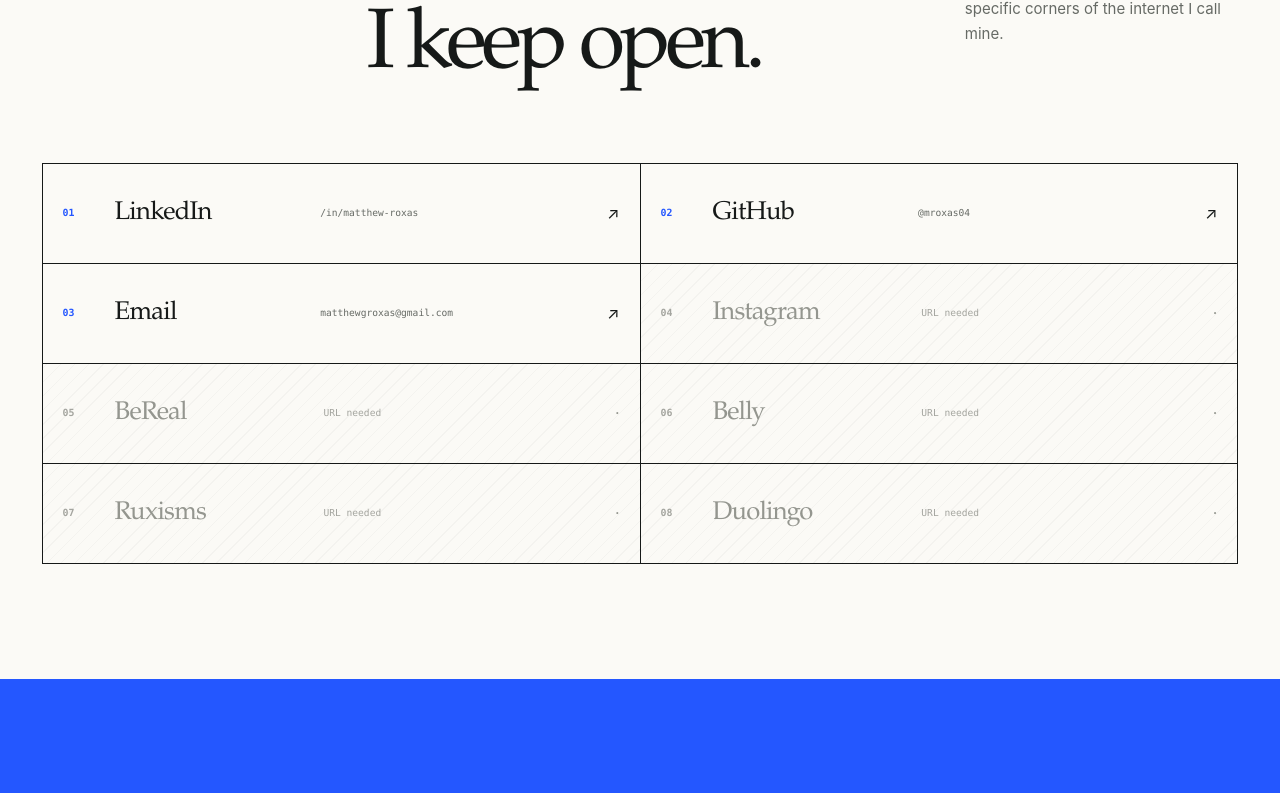
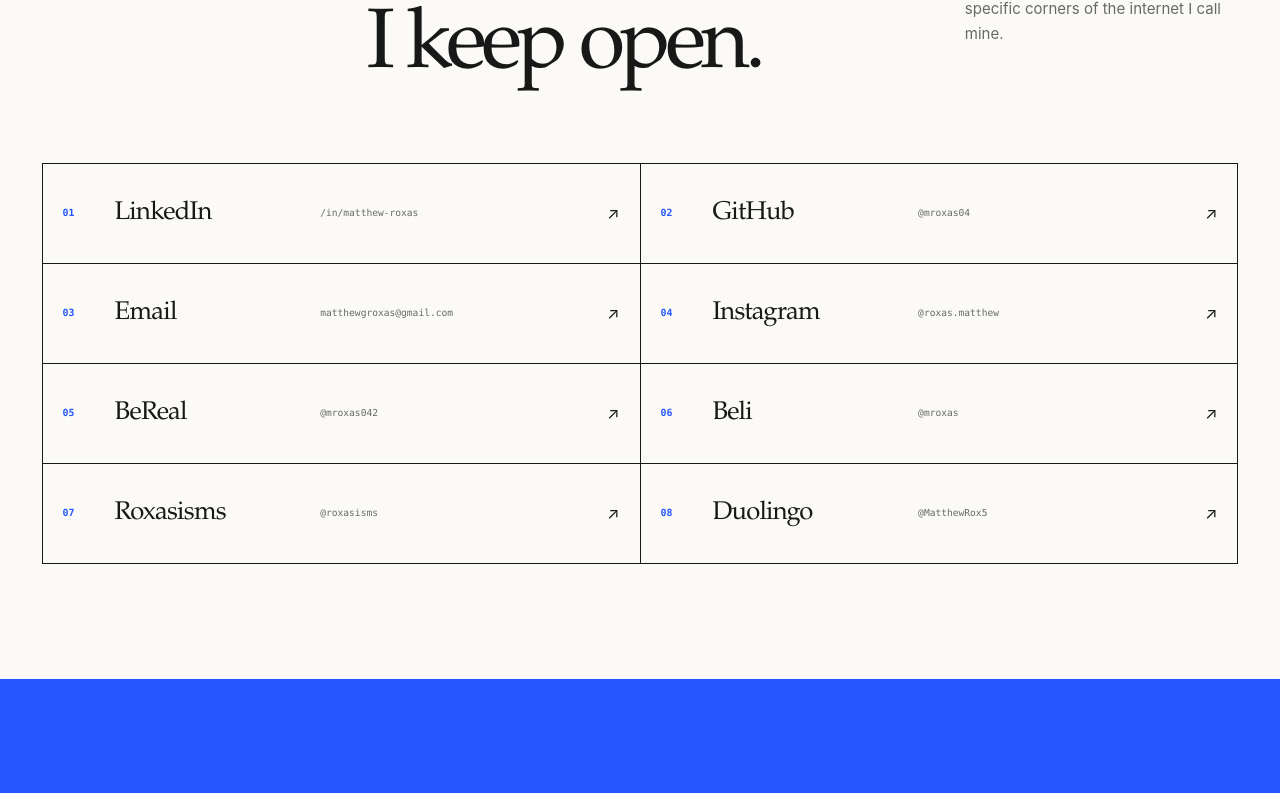
Before and after one commit to mroxas04/personal-website, a Next.js app: page / in a window 1280 px wide. Shown: the part 5894-6687 px from the top of the page. Built offline with nearby package versions, Linux system fonts and the light colour scheme; no server answers.

Commit message:
Add personal social profiles

```diff
--- a/app/globals.css
+++ b/app/globals.css
@@ -853,23 +853,6 @@ a.social-link:hover .social-handle {
   white-space: nowrap;
 }
 
-.social-link-pending {
-  color: #94968f;
-  background:
-    repeating-linear-gradient(
-      -45deg,
-      transparent,
-      transparent 9px,
-      rgb(22 25 24 / 3%) 9px,
-      rgb(22 25 24 / 3%) 10px
-    );
-}
-
-.social-link-pending .social-index,
-.social-link-pending .social-handle {
-  color: #a4a59f;
-}
-
 .contact-section {
   display: grid;
   grid-template-columns: minmax(300px, 0.9fr) minmax(400px, 1.1fr);
--- a/app/page.tsx
+++ b/app/page.tsx
@@ -103,9 +103,32 @@ const socials = [
     handle: 'matthewgroxas@gmail.com',
     href: 'mailto:matthewgroxas@gmail.com',
   },
+  {
+    name: 'Instagram',
+    handle: '@roxas.matthew',
+    href: 'https://www.instagram.com/roxas.matthew/',
+  },
+  {
+    name: 'BeReal',
+    handle: '@mroxas042',
+    href: 'https://bere.al/mroxas042',
+  },
+  {
+    name: 'Beli',
+    handle: '@mroxas',
+    href: 'https://beliapp.co/app/mroxas',
+  },
+  {
+    name: 'Roxasisms',
+    handle: '@roxasisms',
+    href: 'https://www.instagram.com/roxasisms/',
+  },
+  {
+    name: 'Duolingo',
+    handle: '@MatthewRox5',
+    href: 'https://invite.duolingo.com/profile-share/MatthewRox5',
+  },
 ];
-
-const pendingSocials = ['Instagram', 'BeReal', 'Belly', 'Ruxisms', 'Duolingo'];
 
 export default function Home() {
   return (
@@ -380,14 +403,6 @@ export default function Home() {
             </a>
           ))}
 
-          {pendingSocials.map((social, index) => (
-            <div className="social-link social-link-pending" key={social}>
-              <span className="social-index">0{index + socials.length + 1}</span>
-              <span className="social-name">{social}</span>
-              <span className="social-handle">URL needed</span>
-              <span aria-hidden="true">·</span>
-            </div>
-          ))}
         </div>
       </section>
 
```
